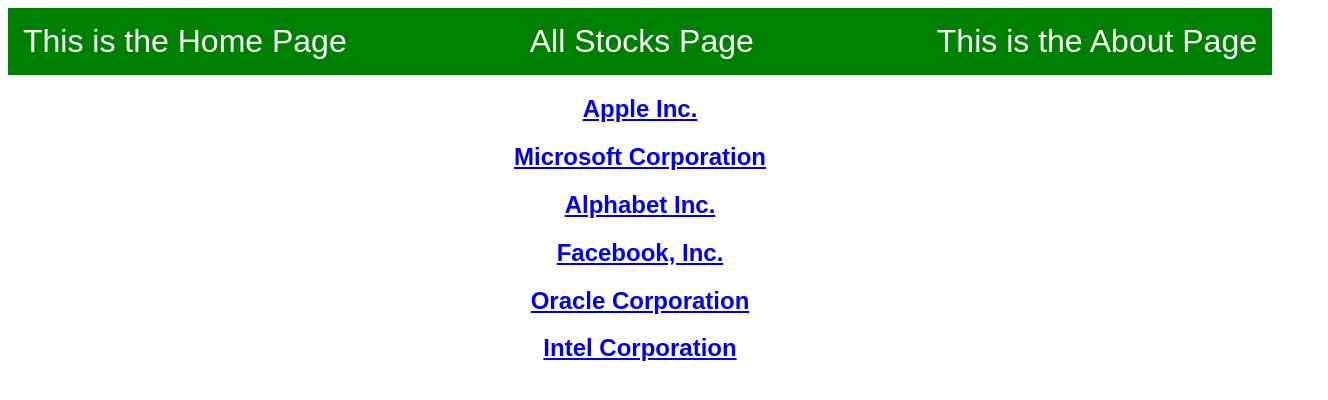
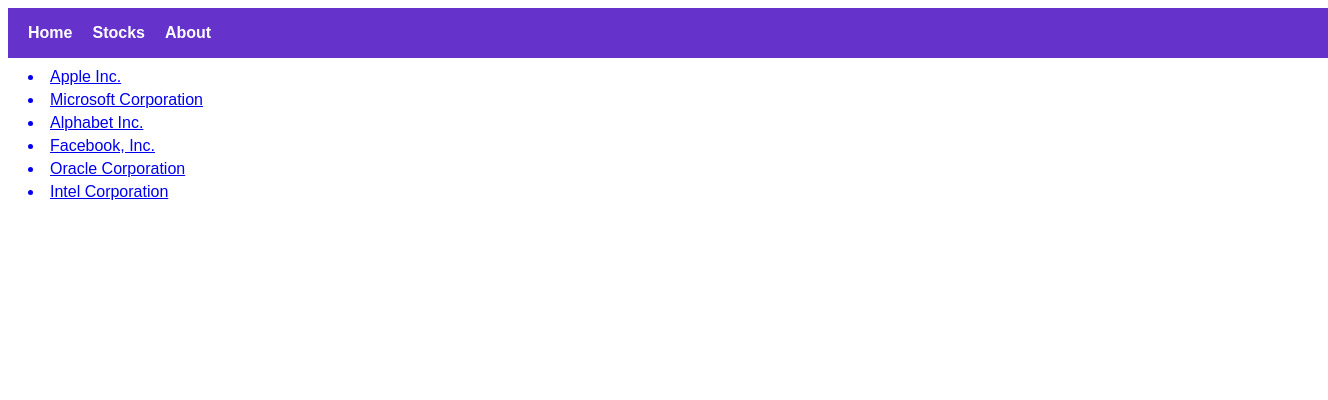
Before and after one commit to morancathy/stock-app, a React (Create React App) app: page /stocks in a window 1280 px wide. Shown: the top 400 px of the page, 1328 px wide, since content can reach past the window. Built offline with nearby package versions, Linux system fonts and the light colour scheme.

Commit message:
show page (pulling from api not 100% yet)

```diff
--- a/src/components/Nav.js
+++ b/src/components/Nav.js
@@ -4,13 +4,13 @@
   return (
     <div className="nav">
       <Link to="/">
-        <div>This is the Home Page</div>
+        <div>Home</div>
       </Link>
       <Link to="/stocks">
-        <div>All Stocks Page</div>
+        <div>Stocks</div>
       </Link>
       <Link to="/about">
-        <div>This is the About Page</div>
+        <div>About</div>
       </Link>
     </div>
   )
--- a/src/pages/About.js
+++ b/src/pages/About.js
@@ -1,7 +1,7 @@
 const About = (props) => {
   return (
-    <div className="About">
-      THis is About Page
+    <div className="about">
+      <h1>This is the About Page</h1>
     </div>
   )
 };
--- a/src/pages/Dashboard.js
+++ b/src/pages/Dashboard.js
@@ -2,22 +2,22 @@
 
 const Dashboard = (props) => {
   const stocks = [
-    {name: "Apple Inc.", symbol: "AAPL", lastPrice: 140.64, change: -0.280000000000001, high: 141.74, low: 140.35, open: 141.5},
-    {name: "Microsoft Corporation", symbol: "MSFT", lastPrice: 64.98, change: 0.109999999999999, high: 65.45, low: 64.76, open: 65.12},
-    {name: "Alphabet Inc.", symbol: "GOOGL", lastPrice: 835.14, change: -4.50999999999999, high: 844, low: 829.1, open: 842},
-    {name: "Facebook, Inc.", symbol: "FB", lastPrice: 140.34, change: 0.810000000000002, high: 141.0244, low: 139.76, open: 140.08},
-    {name: "Oracle Corporation", symbol: "ORCL", lastPrice: 44.65, change: -0.300000000000004, high: 45.09, low: 44.575, open: 44.91},
-    {name: "Intel Corporation", symbol: "INTL", lastPrice: 36.16, change: -0.370000000000005, high: 36.78, low: 36.125, open: 36.58}
+    {name: "Apple Inc.", symbol: "AAPL", price: 140.64, change: -0.280000000000001, dayHigh: 141.74, dayLow: 140.35, open: 141.5},
+    {name: "Microsoft Corporation", symbol: "MSFT", price: 64.98, change: 0.109999999999999, dayHigh: 65.45, dayLow: 64.76, open: 65.12},
+    {name: "Alphabet Inc.", symbol: "GOOGL", price: 835.14, change: -4.50999999999999, dayHigh: 844, dayLow: 829.1, open: 842},
+    {name: "Facebook, Inc.", symbol: "FB", price: 140.34, change: 0.810000000000002, dayHigh: 141.0244, dayLow: 139.76, open: 140.08},
+    {name: "Oracle Corporation", symbol: "ORCL", price: 44.65, change: -0.300000000000004, dayHigh: 45.09, dayLow: 44.575, open: 44.91},
+    {name: "Intel Corporation", symbol: "INTL", price: 36.16, change: -0.370000000000005, dayHigh: 36.78, dayLow: 36.125, open: 36.58}
   ];
 
   return (
-    <div className="Dashboard">
+    <div className="dashboard">
       {stocks.map((stock) => {
-        const {name, symbol, lastPrice, change, high, low, open} = stock;
+        const {name, symbol, price, change, dayHigh, dayLow, open} = stock;
 
         return (
           <Link to={`/stocks/${symbol}`}>
-            <h2>{name}</h2>
+            <li>{name}</li>
           </Link>
         )
       })}
--- a/src/pages/Home.js
+++ b/src/pages/Home.js
@@ -1,8 +1,8 @@
 
 const Home = (props) => {
   return (
-    <div className="Home">
-    THis is Home Page
+    <div className="home">
+      <h1>This is the Home Page</h1>
     </div>
   )
 };
--- a/src/pages/Stock.js
+++ b/src/pages/Stock.js
@@ -1,13 +1,53 @@
-
+import {useEffect, useState} from 'react';
 
 const Stock = (props) => {
   const apiKey = 'a19cc74d29a99191caf28a6610ba20f3';
 
-  const symbol = props.match.params.symbol;
+  //find stock symbol using react dev tools
+  const symbol = props.match.params.symbol || 'COIN';
+
+  //create URL using above 2 variables
+  const url = `https://financialmodelingprep.com/api/v3/quote/${symbol}?apikey=${apiKey}`;
+
+  //state to hold the coin data
+  const [stock, setStock] = useState({})
+
+  //function to fetch coin data
+  const getStock = async () => {
+    try {
+      const response = await fetch(url)
+      const data = await response.json()
+      setStock(data)
+      console.log(data)
+    } catch (error) {
+      console.log("error: ", error)
+    }
+  } ;
+  // useEffect to run getCoin when component mounts
+  useEffect(() => {
+    getStock()
+  },[]);
+
+  // render when data is fetched (if wanted, could write this inline in the return)
+  const loaded = (
+    <div>
+      <h1>Stock:{stock.name}</h1>
+      <p>Symbol:{stock.symbol}</p>
+      <p>Price: {stock.price}</p>
+      <p>Change: {stock.change}</p>
+      <p>Open: {stock.open}</p>
+      <p>Day low: {stock.dayLow}.</p>
+      <p>Day high: {stock.dayHigh}.</p>
+    </div>
+  )
+
+  //render when data is loading/if data doesnt exist
+   const loading = <h1>Loading...</h1>
 
   return (
-    <div className="Stock">
-    THis is the Stock page for {symbol}
+    <div className="stock">
+    This is the Stock page for {symbol}.
+    {stock ? loaded : loading}
     </div>
   )
 };
--- a/src/styles.css
+++ b/src/styles.css
@@ -1,21 +1,40 @@
 .App {
   font-family: sans-serif;
-  text-align: center;
 }
 
 .nav {
   display: flex;
-  justify-content: space-between;
-  background-color: green;
-  color: white;
-  padding: 15px;
-  font-size: 2rem;
+  align-items: center;
+  width: 100vw;
+  height: 50px;
+  padding: 0 20px;
+  background: #6532CB;
 }
 
-/* this is link tag...remember it has ancor tag */
-/* //space instead of > means decendent instead of 'direct' child . Use this
-beacuse there are other elements that get wrapped that we dont know, so just to be sure*/
+.nav > * {
+  padding-right: 20px;
+}
+
+.nav .nav-logo {
+  color: #99CC00;
+  font-weight: bold;
+  font-size: 1.5em;
+}
+
 .nav a {
+  text-decoration: none;
   color: white;
-  text-decoration: none;
+  font-weight: bold;
 }
+
+.main {
+  padding: 0 20px;
+}
+
+li {
+  padding: 0 0 5px 20px ;
+}
+
+.dashboard {
+  margin-top: 10px;
+}
```
